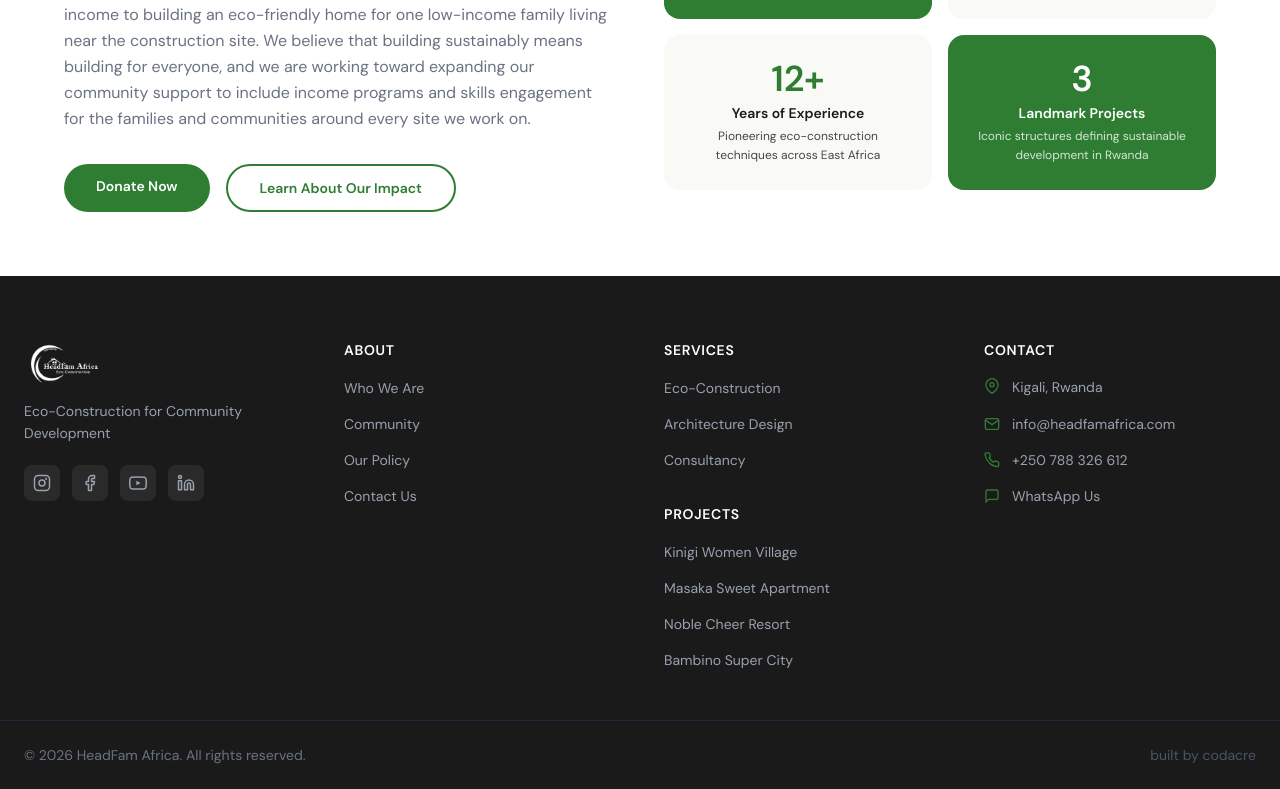
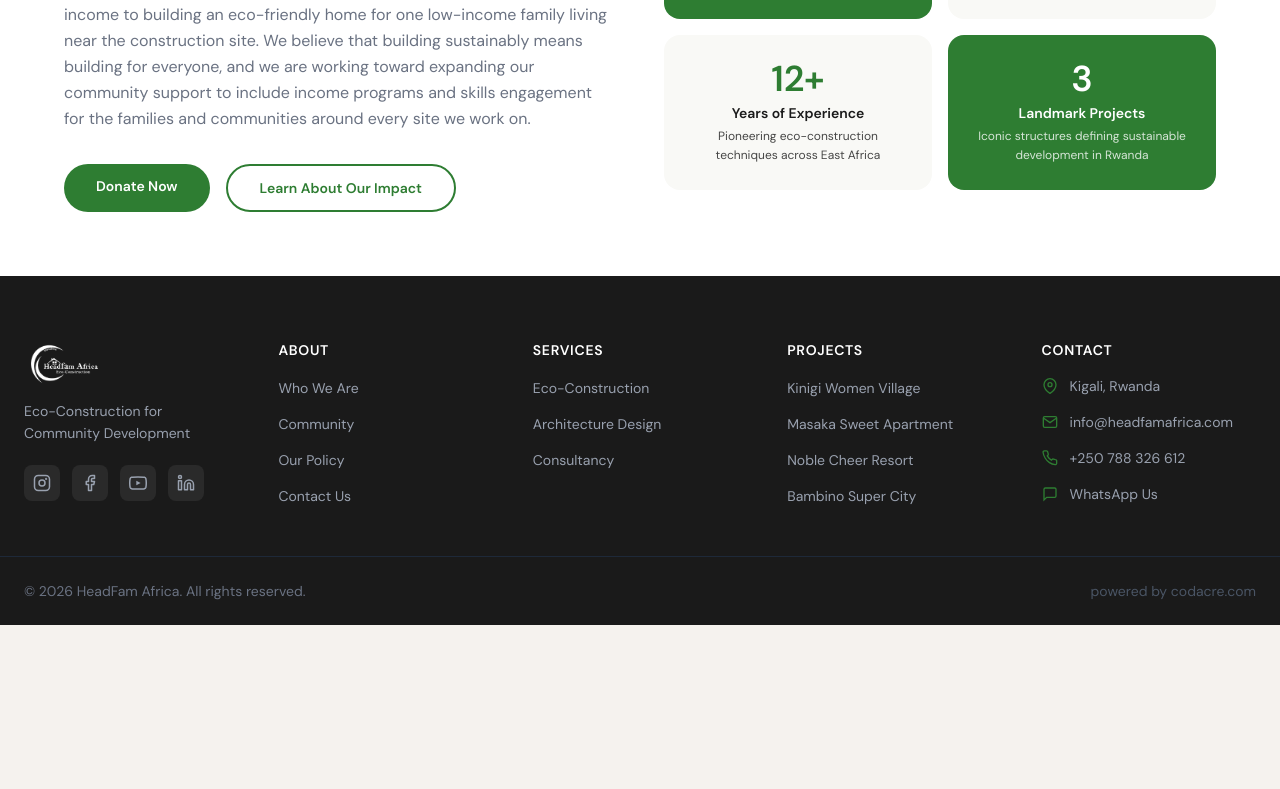
Before and after one commit to muhorakeye/Headfam, a React (Vite) app: page / in a window 1280 px wide. Shown: the part 2957-3746 px from the top of the page. After the commit the page ends 3582 px from the top, so only its background shows below. Built offline with nearby package versions, Linux system fonts and the light colour scheme.

Commit message:
refactor(footer): fix all navigation links to real routes and reorder columns to Logo/About/Services/Projects/Contact

```diff
--- a/src/components/layout/Footer.tsx
+++ b/src/components/layout/Footer.tsx
@@ -2,7 +2,7 @@
 import { COMPANY } from '../../utils/constants';
 
 const ABOUT_LINKS = [
-  { label: 'Who We Are', to: '/about' },
+  { label: 'Who We Are', to: '/about/who-we-are' },
   { label: 'Community', to: '/community' },
   { label: 'Our Policy', to: '/about/our-policy' },
   { label: 'Contact Us', to: '/contact' },
@@ -73,7 +73,7 @@
 
   return (
     <footer style={{ backgroundColor: '#1a1a1a' }}>
-      <div className="max-w-7xl mx-auto px-6 pt-16 pb-0 grid grid-cols-1 sm:grid-cols-2 lg:grid-cols-4 gap-12">
+      <div className="max-w-7xl mx-auto px-6 pt-16 pb-0 grid grid-cols-1 sm:grid-cols-2 lg:grid-cols-5 gap-10">
 
         {/* Column 1 — Brand */}
         <div>
@@ -120,10 +120,10 @@
           </ul>
         </div>
 
-        {/* Column 3 — Services & Projects */}
+        {/* Column 3 — Services */}
         <div>
           <p className={columnHeading}>Services</p>
-          <ul className="space-y-3 mb-8">
+          <ul className="space-y-3">
             {SERVICE_LINKS.map((link) => (
               <li key={link.to}>
                 <Link to={link.to} className={footerLink}>
@@ -132,7 +132,10 @@
               </li>
             ))}
           </ul>
+        </div>
 
+        {/* Column 4 — Projects */}
+        <div>
           <p className={columnHeading}>Projects</p>
           <ul className="space-y-3">
             {PROJECT_LINKS.map((link) => (
@@ -145,7 +148,7 @@
           </ul>
         </div>
 
-        {/* Column 4 — Contact */}
+        {/* Column 5 — Contact */}
         <div>
           <p className={columnHeading}>Contact</p>
           <div className="space-y-4">
@@ -154,9 +157,14 @@
                 <path d="M21 10c0 7-9 13-9 13s-9-6-9-13a9 9 0 0 1 18 0z" />
                 <circle cx="12" cy="10" r="3" />
               </svg>
-              <p className="font-body text-sm text-gray-400 leading-relaxed">
+              <a
+                href="https://maps.google.com/?q=Remera+Giporoso+Kigali+Rwanda"
+                target="_blank"
+                rel="noopener noreferrer"
+                className={footerLink}
+              >
                 Kigali, Rwanda
-              </p>
+              </a>
             </div>
 
             <div className="flex items-start gap-3">
@@ -164,7 +172,7 @@
                 <path d="M4 4h16c1.1 0 2 .9 2 2v12c0 1.1-.9 2-2 2H4c-1.1 0-2-.9-2-2V6c0-1.1.9-2 2-2z" />
                 <polyline points="22,6 12,13 2,6" />
               </svg>
-              <a href={`mailto:${COMPANY.email}`} className={footerLink}>
+              <a href="mailto:info@headfamafrica.com" className={footerLink}>
                 {COMPANY.email}
               </a>
             </div>
@@ -173,7 +181,7 @@
               <svg width="16" height="16" viewBox="0 0 24 24" fill="none" stroke="#2E7D32" strokeWidth="2" className="mt-0.5 flex-shrink-0">
                 <path d="M22 16.92v3a2 2 0 0 1-2.18 2 19.79 19.79 0 0 1-8.63-3.07A19.5 19.5 0 0 1 4.69 12 19.79 19.79 0 0 1 1.61 3.41 2 2 0 0 1 3.6 1.22h3a2 2 0 0 1 2 1.72c.127.96.361 1.903.7 2.81a2 2 0 0 1-.45 2.11L7.91 8.82a16 16 0 0 0 6.29 6.29l.96-.96a2 2 0 0 1 2.11-.45c.907.339 1.85.573 2.81.7A2 2 0 0 1 22 16.92z" />
               </svg>
-              <a href={`tel:${COMPANY.phone}`} className={footerLink}>
+              <a href="tel:+250788326612" className={footerLink}>
                 {COMPANY.phone}
               </a>
             </div>
@@ -183,9 +191,9 @@
                 <path d="M21 15a2 2 0 0 1-2 2H7l-4 4V5a2 2 0 0 1 2-2h14a2 2 0 0 1 2 2z" />
               </svg>
               <a
-                href="https://wa.me/+250788326612"
+                href="https://wa.me/250788326612"
                 target="_blank"
-                rel="noreferrer"
+                rel="noopener noreferrer"
                 className={footerLink}
               >
                 WhatsApp Us
@@ -202,7 +210,7 @@
             &copy; {year} {COMPANY.name}. All rights reserved.
           </p>
           <p className="font-body text-sm text-gray-600">
-            built by codacre
+            powered by codacre.com
           </p>
         </div>
       </div>
```
